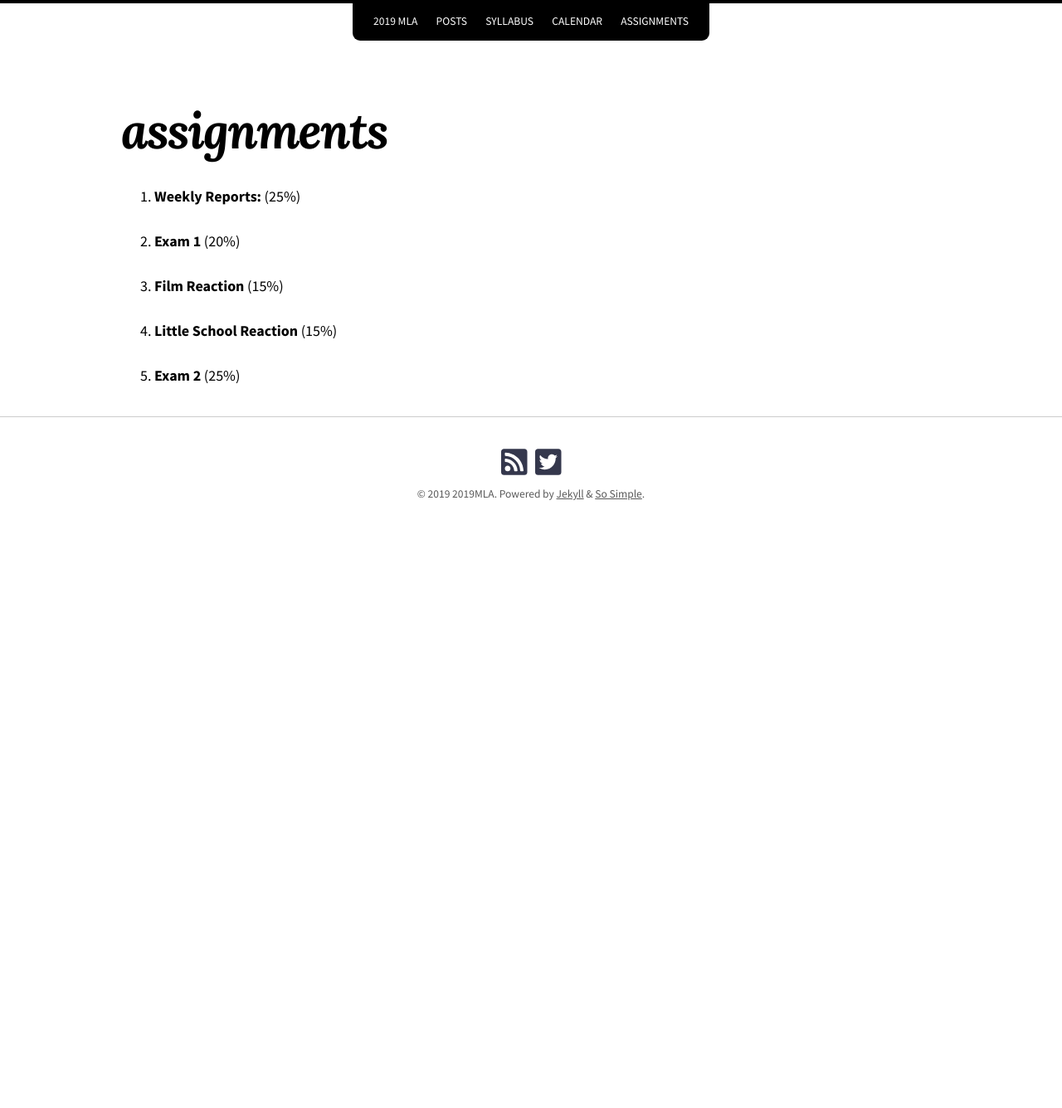
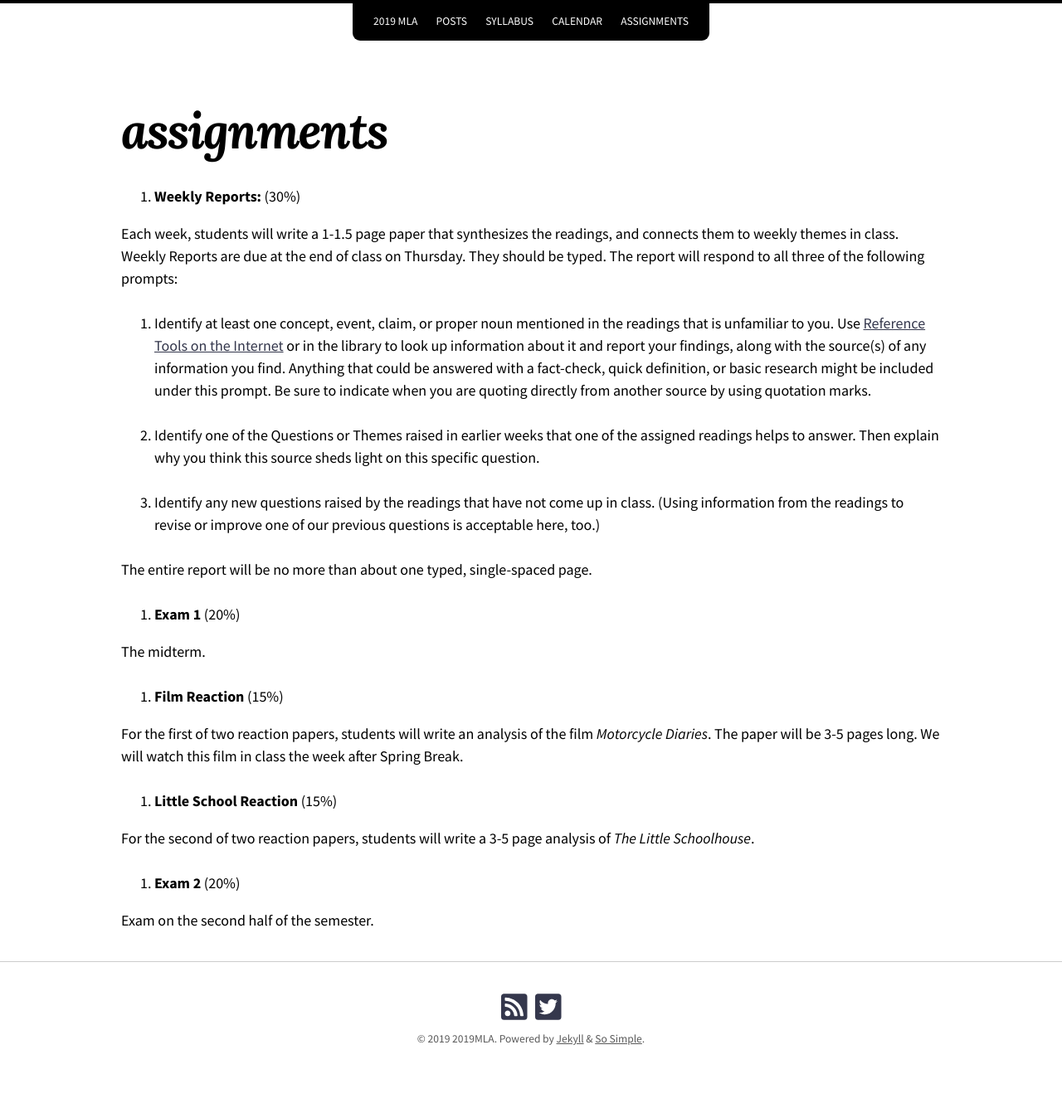
Before and after one commit to chadblack/2019MLA, a Jekyll site: the page built from assignments.md, in a window 1280 px wide. Shown: the whole page at 83% size. Built offline with Jekyll 4.4.1, drawn with Linux system fonts in a browser that asks for light colours; nearby versions of some CDN libraries; before the commit the page ends 900 px from its top, so only the background shows below that.

Commit message:
updated assignments

```diff
--- a/assignments.md
+++ b/assignments.md
@@ -3,12 +3,46 @@ layout: page
 title: assignments
 ---
 
-1. **Weekly Reports:**  (25%)
+1. **Weekly Reports:**  (30%)
+
+Each week, students will write a 1-1.5 page paper that synthesizes the readings,
+and connects them to weekly themes in class. Weekly Reports are due at the end
+of class on Thursday. They should be typed. The report will respond to all three of the following prompts:
+
+  1. Identify at least one concept, event, claim, or proper noun mentioned in the
+     readings that is unfamiliar to you. Use [Reference Tools on the
+     Internet](https://libguides.utk.edu/latinamericanhistory) or in
+     the library to look up information about it and report your findings, along
+     with the source(s) of any information you find. Anything that could be answered
+     with a fact-check, quick definition, or basic research might be included under
+     this prompt. Be sure to indicate when you are quoting directly from another
+     source by using quotation marks.
+
+  2. Identify one of the Questions or Themes raised in earlier weeks that one of the
+     assigned readings helps to answer. Then explain why you think
+     this source sheds light on this specific question.
+
+  3. Identify any new questions raised by the readings that have not come up in
+     class. (Using information from the readings to revise or improve one of our
+     previous questions is acceptable here, too.)
+
+The entire report will be no more than about one typed, single-spaced page.
 
 2. **Exam 1** (20%)
 
+The midterm.
+
 3. **Film Reaction** (15%)
+
+For the first of two reaction papers, students will write an analysis of the
+film *Motorcycle Diaries*. The paper will be 3-5 pages long. We will watch
+this film in class the week after Spring Break.
 
 3. **Little School Reaction** (15%)
 
-4. **Exam 2** (25%)
+For the second of two reaction papers, students will write a 3-5 page
+analysis of *The Little Schoolhouse*.
+
+4. **Exam 2** (20%)
+
+Exam on the second half of the semester.
```
